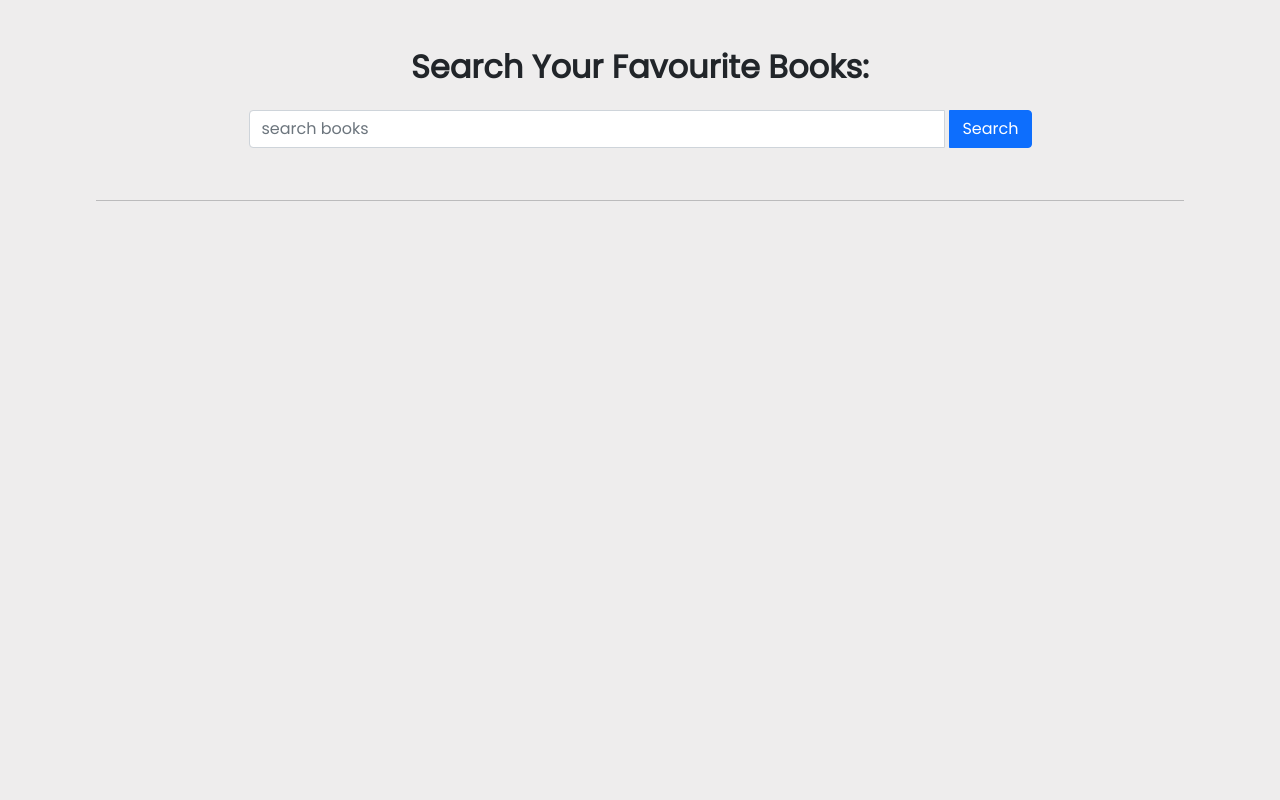
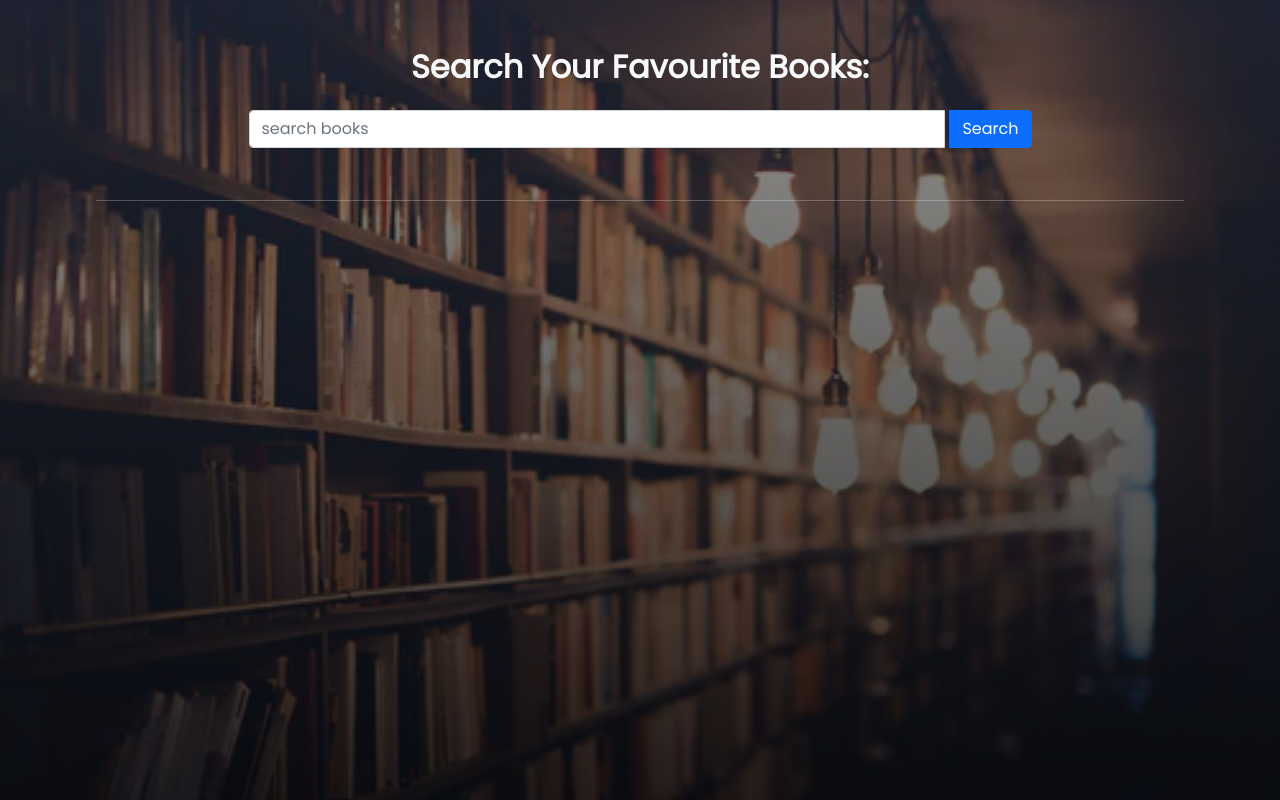
Before and after one commit to smsakawat/Book-Archive, a plain HTML site: page index.html in a window 1280 px wide. Drawn offline with nearby package versions, Linux system fonts and the light colour scheme.

Commit message:
cover-edited

```diff
--- a/index.html
+++ b/index.html
@@ -18,7 +18,13 @@
       @import url("https://fonts.googleapis.com/css2?family=Poppins&display=swap");
       body {
         font-family: "Poppins", sans-serif;
-        background-color: rgb(238, 237, 237);
+        display: table;
+        width: 100%;
+        background: linear-gradient(rgba(0, 0, 0, 0.4), rgba(0, 0, 0, 0.8)),
+          url("images/book5.webp") no-repeat;
+        background-position: center top;
+        height: 100vh;
+        background-size: cover;
       }
       /* search container style*/
       .search-container {
@@ -31,14 +37,16 @@
       }
     </style>
   </head>
-  <body>
+  <body id="body-part">
     <!-- main starts -->
     <main>
       <!-- search container -->
       <section class="container p-5">
         <div>
           <!-- title -->
-          <h2 class="fw-bold text-center mb-4">Search Your Favourite Books:</h2>
+          <h2 id="title" class="fw-bolder text-center mb-4 text-light">
+            Search Your Favourite Books:
+          </h2>
           <div class="input-group mb-1 search-container">
             <!-- input  field -->
             <input
@@ -62,7 +70,7 @@
           <div id="amounts" class="text-center fs-4"></div>
         </div>
       </section>
-      <hr width="85%" class="mx-auto mt-0" />
+      <hr id="horizontal-line" width="85%" class="mx-auto mt-0 text-light" />
       <!-- error container -->
       <section class="error-container">
         <!-- error for input-field -->
--- a/js/main.js
+++ b/js/main.js
@@ -1,6 +1,11 @@
 // get search value and call api
 
 document.getElementById('search-btn').addEventListener('click', function () {
+    // change styles by dom
+    document.getElementById('body-part').style.background = '#eee';
+    document.getElementById('title').classList.add('text-dark');
+    document.getElementById('horizontal-line').classList.add('text-dark');
+
     // clean UI
     document.getElementById('book-container').innerHTML = '';
     document.getElementById('amounts').innerHTML = '';
@@ -33,7 +38,7 @@ const showBooks = (data) => {
     document.getElementById('spinner').classList.add('d-none');
     // error handle
     if (data.numFound === 0) {
-        document.getElementById('page-error').innerText = 'PAGE NOT FOUND'
+        document.getElementById('page-error').innerText = 'NO RESULTS FOUND'
     }
     // display data
     else {
```
Also changed, not shown: images/blank.png (deleted), images/book4.jpg (added), images/book5.webp (added), images/book6.webp (added).
